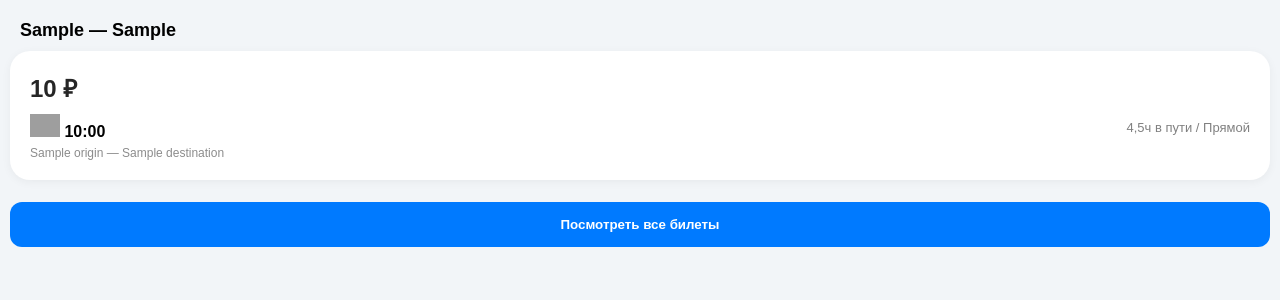
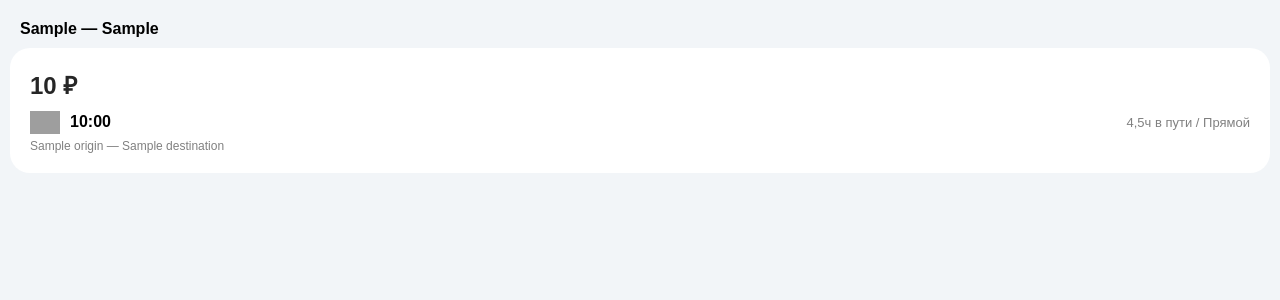
Before and after one commit to OSON-SAVDO/Avia-Search-TJ, a Flask app: template templates/results.html in a window 1280 px wide. Shown: the top 300 px of the page. Run offline with Flask 3, Linux system fonts and the light colour scheme; the template is opened without the code that fills it: most values are stand-ins (such as "Sample title", 1, 10 or a date in 2020); grey boxes are pictures that could not be loaded.

Commit message:
Update results.html

```diff
--- a/templates/results.html
+++ b/templates/results.html
@@ -4,29 +4,26 @@
     <meta name="viewport" content="width=device-width, initial-scale=1">
     <style>
         body { font-family: sans-serif; background: #f2f5f8; margin: 0; padding: 10px; }
-        .ticket-card { background: white; margin-bottom: 12px; padding: 20px; border-radius: 20px; box-shadow: 0 2px 10px rgba(0,0,0,0.05); }
+        .ticket { background: white; margin-bottom: 12px; padding: 20px; border-radius: 20px; display: block; text-decoration: none; color: black; }
         .price { font-size: 24px; font-weight: 800; color: #262626; margin-bottom: 10px; }
-        .flight-line { display: flex; justify-content: space-between; align-items: center; }
-        .btn-all { width: 100%; background: #007aff; color: white; border: none; padding: 15px; border-radius: 12px; font-weight: bold; margin-top: 10px; }
+        .info { display: flex; justify-content: space-between; align-items: center; }
+        .airline { display: flex; align-items: center; gap: 10px; font-weight: bold; }
     </style>
 </head>
 <body>
-    <div style="padding: 10px; font-weight: bold; font-size: 18px;">{{ from_n }} — {{ to_n }}</div>
+    <div style="padding: 10px; font-weight: bold;">{{ from_n }} — {{ to_n }}</div>
     {% for f in flights %}
-    <a href="/details?price={{f.price}}&airline={{f.airline}}&origin={{f.origin}}&dest={{f.destination}}&time={{f.departure_at}}" style="text-decoration:none; color:inherit;">
-        <div class="ticket-card">
-            <div class="price">{{ f.price }} ₽</div>
-            <div class="flight-line">
-                <div>
-                    <img src="https://pics.avs.io/al_base/64/64/{{ f.airline }}.png" width="30">
-                    <span style="font-weight:bold;">{{ f.departure_at[11:16] }}</span>
-                </div>
-                <div style="color:gray; font-size:13px;">4,5ч в пути / Прямой</div>
+    <a href="/details?price={{f.price}}&airline={{f.airline}}&origin={{f.origin}}&dest={{f.destination}}&time={{f.departure_at}}" class="ticket">
+        <div class="price">{{ f.price }} ₽</div>
+        <div class="info">
+            <div class="airline">
+                <img src="https://pics.avs.io/al_base/64/64/{{ f.airline }}.png" width="30">
+                {{ f.departure_at[11:16] }}
             </div>
-            <div style="font-size:12px; color:#8c8c8c; margin-top:5px;">{{ f.origin }} — {{ f.destination }}</div>
+            <div style="color:gray; font-size:13px;">4,5ч в пути / Прямой</div>
         </div>
+        <div style="font-size:12px; color:gray; margin-top:5px;">{{ f.origin }} — {{ f.destination }}</div>
     </a>
     {% endfor %}
-    <button class="btn-all">Посмотреть все билеты</button>
 </body>
 </html>
```
